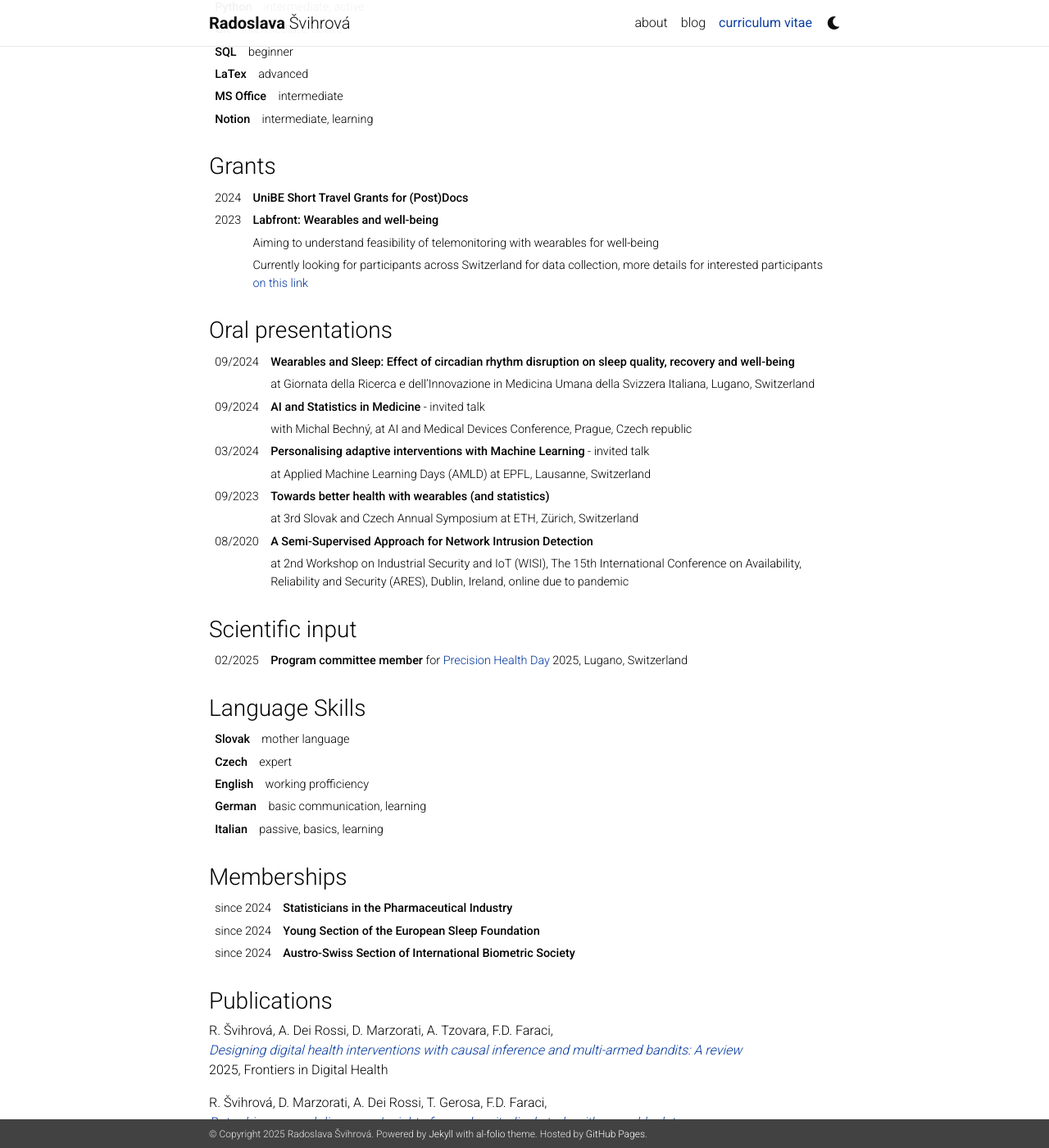
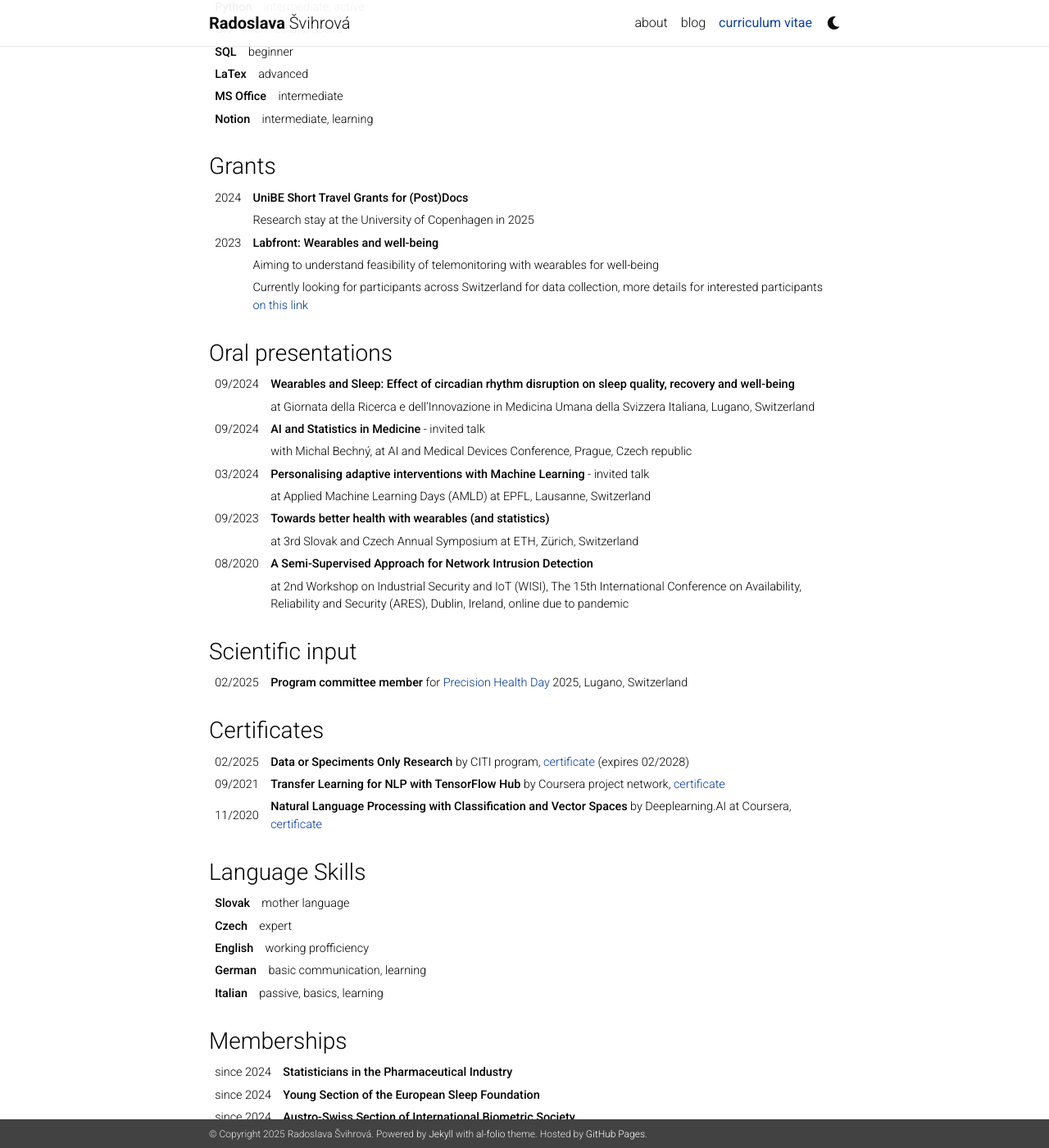
Before and after one commit to RadoslavaS/RadoslavaS.github.io, a Jekyll site: the page built from _pages/cv.md, in a window 1280 px wide and 1400 px high, scrolled down 3159 px. Shown: the whole window at 82% size. Built offline with Jekyll 4.4.1, drawn with Linux system fonts in a browser that asks for light colours; nearby versions of some CDN libraries; a style sheet for code colours, icons or effects is not loaded; some of the changed text lies outside the part shown.

Commit message:
certificates

```diff
--- a/_pages/cv.md
+++ b/_pages/cv.md
@@ -24,7 +24,7 @@ nav: true
 |                        |topic: *Lifestyle quantification with data driven causal algorithms from wearable and contextual data for adaptive personalized behavioral change support system* (working title)
 | | supervised by [Prof. Dr. Athina Tzovara](https://neuro.inf.unibe.ch/menu/atzovara.html) (UniBE), [Dr. Francesca Dalia Faraci](https://www.supsi.ch/francesca-dalia-faraci) (SUPSI)
 |                        |
-| 03/2025 - 04/2025             | Visiting PhD student, Section of Biostatistics, University of Copenhagen, Denmark
+| 03/2025 - 04/2025      | **Visiting** PhD student, Section of Biostatistics, University of Copenhagen, Denmark
 | | with [Assist. Prof. Anne Helby Petersen](https://researchprofiles.ku.dk/en/persons/anne-helby-petersen)
 |                        |
 
@@ -168,6 +168,7 @@ nav: true
 ### Grants
 
 |2024       |**UniBE Short Travel Grants for (Post)Docs**
+| | Research stay at the University of Copenhagen in 2025
 
 |2023       |**Labfront: Wearables and well-being**
 | | Aiming to understand feasibility of telemonitoring with wearables for well-being
@@ -200,6 +201,17 @@ nav: true
 |02/2025      |**Program committee member** for [Precision Health Day](https://www.supsi.ch/en/giornata-della-salute-di-precisione) 2025, Lugano, Switzerland
 
 |   |
+
+### Certificates
+
+|02/2025      | **Data or Speciments Only Research** by CITI program, [certificate](https://www.citiprogram.org/verify/?w7a24a597-7515-46c8-911e-e84506fe319e-67970554) (expires 02/2028)
+
+|09/2021      | **Transfer Learning for NLP with TensorFlow Hub** by Coursera project network, [certificate](https://www.coursera.org/account/accomplishments/verify/4E5E2BB7AAMH)
+
+|11/2020      | **Natural Language Processing with Classification and Vector Spaces** by Deeplearning.AI at Coursera, [certificate](https://www.coursera.org/account/accomplishments/verify/K8GVYC469F4U)
+
+|   |
+
 
 ### Language Skills
 
```
